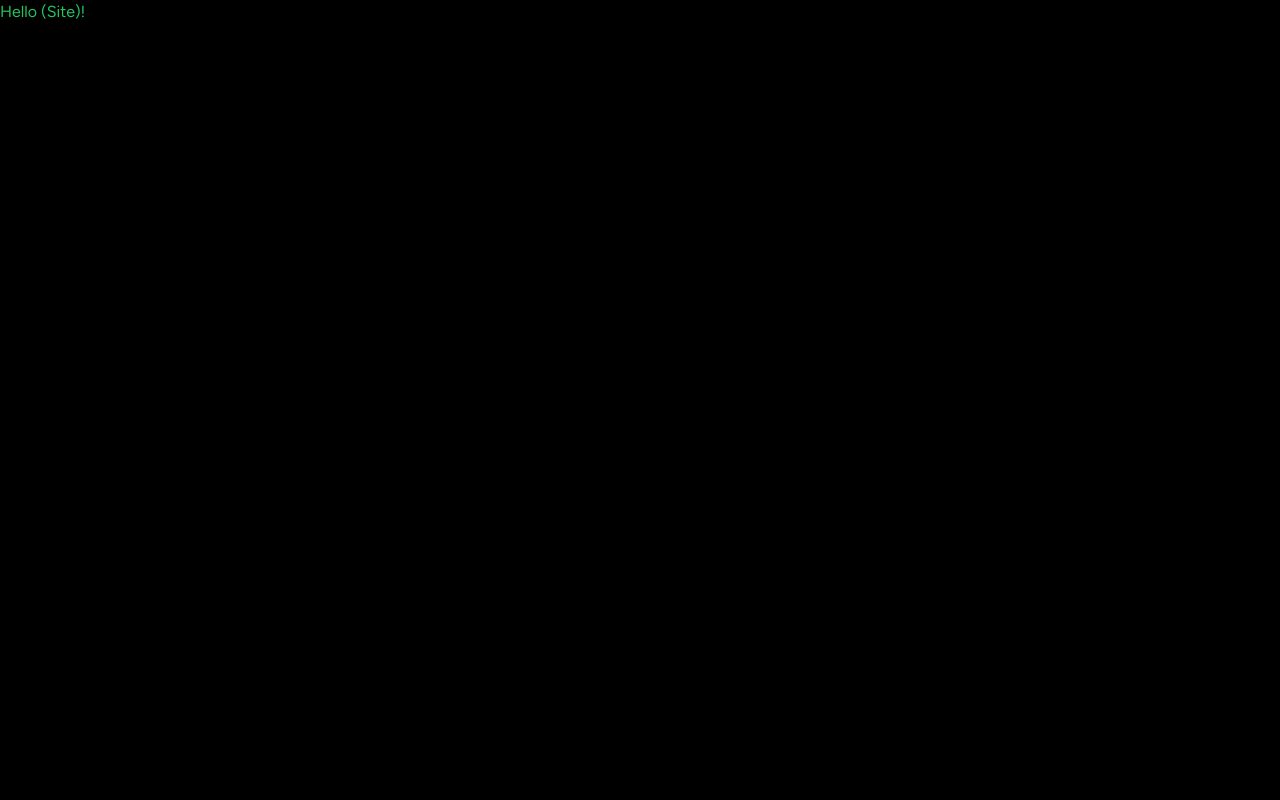
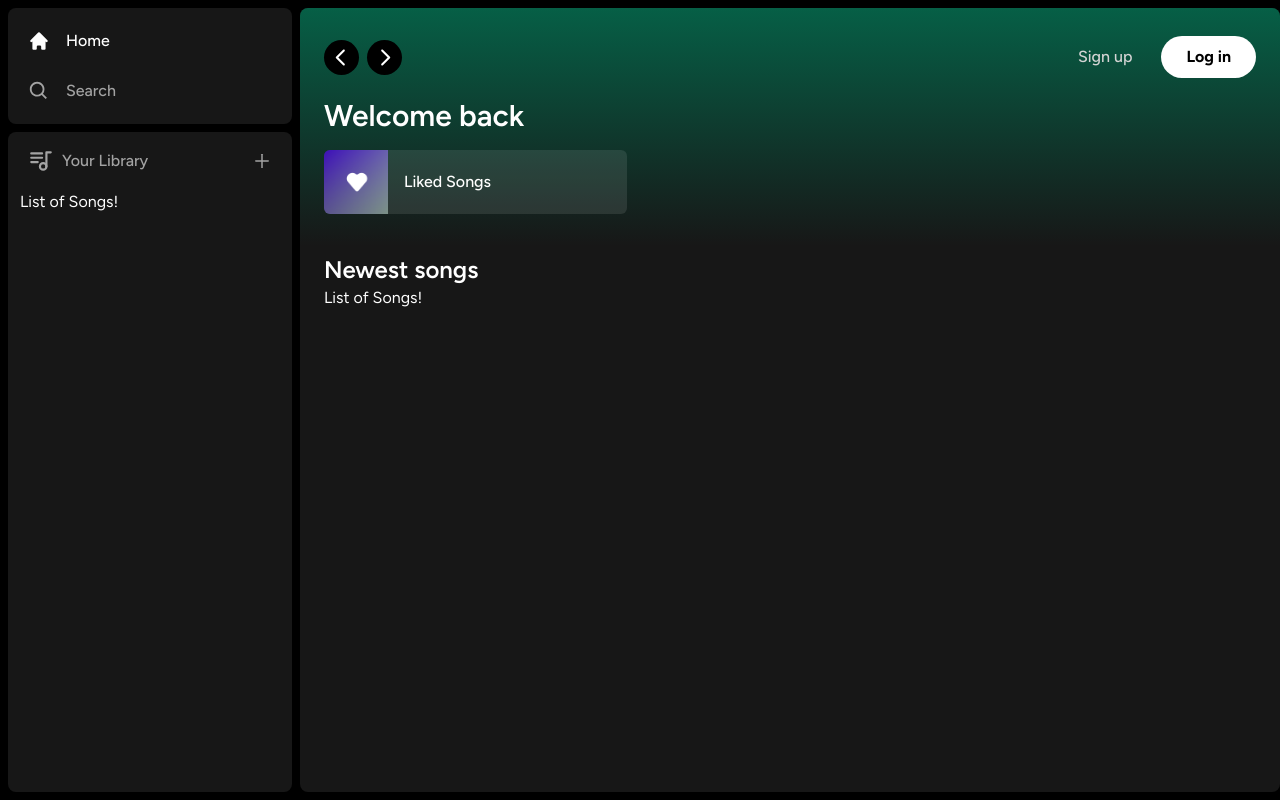
Before and after one commit to NickCoder123/spotify-clone, a Next.js app: page / in a window 1280 px wide. Built offline with nearby package versions, Linux system fonts and the light colour scheme.

Commit message:
Updated Layout

```diff
--- a/app/(site)/page.tsx
+++ b/app/(site)/page.tsx
@@ -1,5 +1,33 @@
+import Header from "@/components/Header";
+import ListItem from "@/components/ListItem";
+
 export default function Home() {
   return (
-    <div className="text-green-500">Hello (Site)!</div>
+    <div className="bg-neutral-900 rounded-lg h-full w-full overflow-hidden overflow-y-auto">
+      <Header>
+        <div className="mb-2">
+          <h1 className="text-white text-3xl font-semibold">
+            Welcome back
+          </h1>
+          <div className="grid grid-cols-1 sm:grid-cols-2 xl:grid-cols-3 2xl:grid-cols-4 gap-3 mt-4">
+            <ListItem
+              image="/images/liked.png"
+              name="Liked Songs"
+              href="liked"
+            />
+          </div>
+        </div>
+      </Header>
+      <div className="mt-2 mb-7 px-6">
+        <div className="flex justify-between items-center">
+          <h1 className="text-white text-2xl font-semibold">
+            Newest songs
+          </h1>
+        </div>
+        <div>
+          List of Songs!
+        </div>
+      </div>
+    </div>
   );
 }
--- a/app/layout.tsx
+++ b/app/layout.tsx
@@ -1,5 +1,7 @@
 import './globals.css'
 import { Figtree } from 'next/font/google'
+
+import Sidebar from '@/components/Sidebar'
 
 const font = Figtree({ subsets: ['latin'] })
 
@@ -15,7 +17,11 @@ export default function RootLayout({
 }) {
   return (
     <html lang="en">
-      <body className={font.className}>{children}</body>
+      <body className={font.className}>
+        <Sidebar>
+          {children}
+        </Sidebar>
+      </body>
     </html>
   )
 }
--- /dev/null
+++ b/components/Box.tsx
@@ -0,0 +1,22 @@
+import { twMerge } from "tailwind-merge";
+
+interface BoxProps {
+  children: React.ReactNode;
+  className?: string;
+}
+
+const Box: React.FC<BoxProps> = ({
+  children,
+  className
+}) => {
+  return (
+    <div className={twMerge(
+      `bg-neutral-900 rounded-lg h-fit w-full`,
+      className
+    )}>
+      {children}
+    </div>
+  )
+}
+
+export default Box
--- /dev/null
+++ b/components/Button.tsx
@@ -0,0 +1,32 @@
+import { forwardRef } from 'react';
+import { twMerge } from 'tailwind-merge';
+
+interface ButtonProps
+  extends React.ButtonHTMLAttributes<HTMLButtonElement> {}
+
+const Button = forwardRef<HTMLButtonElement, ButtonProps>(({
+  className,
+  children,
+  disabled,
+  type = "button",
+  ...props
+}, ref) => {
+  return (
+    <button
+      type={type}
+      className={twMerge(`
+        w-full rounded-full bg-green-500 border border-transparent px-3 py-3 disabled:cursor-not-allowed disabled:opacity-50 text-black font-bold hover:opacity-75 transition
+      `, className
+      )}
+      disabled={disabled}
+      ref={ref}
+      {...props}
+    >
+      {children}
+    </button>
+  )
+})
+
+Button.displayName = "Button";
+
+export default Button
--- /dev/null
+++ b/components/Header.tsx
@@ -0,0 +1,85 @@
+"use client";
+
+import { useRouter } from "next/navigation";
+import { twMerge } from "tailwind-merge";
+import { RxCaretLeft, RxCaretRight } from 'react-icons/rx';
+import { HiHome } from "react-icons/hi";
+import { BiSearch } from "react-icons/bi";
+
+import Button from "./Button";
+
+interface HeaderProps {
+  children: React.ReactNode;
+  className?: string;
+}
+
+const Header: React.FC<HeaderProps> = ({
+  children,
+  className
+}) => {
+  const router = useRouter();
+
+  const handleLogout = () => {
+    // handle logout in the future
+  }
+
+  return (
+    <div className={twMerge(`
+      h-fit bg-gradient-to-b from-emerald-800 p-6
+    `,
+    className
+    )}>
+      <div className="w-full mb-4 flex items-center justify-between">
+        <div className="md:flex hidden gap-x-2 items-center">
+          <button
+            onClick={() => router.back()}
+            className="rounded-full bg-black flex items-center justify-center hover:opacity-75 transition"
+          >
+            <RxCaretLeft className="text-white" size={35} />
+          </button>
+          <button
+            onClick={() => router.forward()}
+            className="rounded-full bg-black flex items-center justify-center hover:opacity-75 transition"
+          >
+            <RxCaretRight className="text-white" size={35} />
+          </button>
+        </div>
+        <div className="flex md:hidden gap-x-2 items-center">
+          <button
+            className="rounded-full p-2 bg-white flex items-center justify-center hover:opacity-75 transition"
+          >
+            <HiHome className="text-black" size={20} />
+          </button>
+          <button
+            className="rounded-full p-2 bg-white flex items-center justify-center hover:opacity-75 transition"
+          >
+            <BiSearch className="text-black" size={20} />
+          </button>
+        </div>
+        <div className="flex justify-between items-center gap-x-4">
+          <>
+            <div>
+              <Button
+                onClick={() => {}}
+                className="bg-transparent text-neutral-300 font-medium"
+              >
+                Sign up
+              </Button>
+            </div>
+            <div>
+              <Button
+                onClick={() => {}}
+                className="bg-white px-6 py-2"
+              >
+                Log in
+              </Button>
+            </div>
+          </>
+        </div>
+      </div>
+      {children}
+    </div>
+  )
+}
+
+export default Header
--- /dev/null
+++ b/components/Library.tsx
@@ -0,0 +1,33 @@
+"use client";
+
+import { TbPlaylist } from 'react-icons/tb';
+import { AiOutlinePlus } from 'react-icons/ai';
+
+const Library = () => {
+  const onClick = () => {
+    // Handle upload later
+  };
+
+  return (
+    <div className="flex flex-col">
+      <div className="flex items-center justify-between px-5 pt-4">
+        <div className="inline-flex items-center gap-x-2">
+          <TbPlaylist className="text-neutral-400" size={26} />
+          <p className="text-neutral-400 font-medium text-md">
+            Your Library
+          </p>
+        </div>
+        <AiOutlinePlus
+          onClick={onClick}
+          size={20}
+          className="text-neutral-400 cursor-pointer hover:text-white transition"
+        />
+      </div>
+      <div className="flex flex-col gap-y-2 mt-4 px-3">
+        List of Songs!
+      </div>
+    </div>
+  )
+}
+
+export default Library
--- /dev/null
+++ b/components/ListItem.tsx
@@ -0,0 +1,45 @@
+"use client";
+
+import Image from "next/image";
+import { useRouter } from "next/navigation";
+import { FaPlay } from 'react-icons/fa';
+
+interface ListItemProps {
+  image: string;
+  name: string;
+  href: string;
+}
+
+const ListItem: React.FC<ListItemProps> = ({
+  image,
+  name,
+  href
+}) => {
+  const router = useRouter();
+
+  const onClick = () => {
+    // add authentication before push
+    router.push(href);
+  }
+
+  return (
+    <button onClick={onClick} className="relative flex group items-center rounded-md overflow-hidden gap-x-4 bg-neutral-100/10 hover:bg-neutral-100/20 transition pr-4">
+      <div className="relative min-h-[64px] min-w-[64px]">
+        <Image
+          className="object-cover"
+          fill
+          src={image}
+          alt="Image"
+        />
+      </div>
+      <p className="font-medium truncate py-5">
+        {name}
+      </p>
+      <div className="absolute transition opacity-0 rounded-full flex items-center justify-center bg-green-500 drop-shadow-md p-4 right-5 group-hover:opacity-100 hover:scale-110">
+        <FaPlay className="text-black" />
+      </div>
+    </button>
+  )
+}
+
+export default ListItem
--- /dev/null
+++ b/components/Sidebar.tsx
@@ -0,0 +1,60 @@
+"use client";
+
+import { usePathname } from "next/navigation";
+import { useMemo } from "react";
+import { HiHome } from "react-icons/hi";
+import { BiSearch } from "react-icons/bi";
+
+import Box from "./Box";
+import SidebarItem from "./SidebarItem";
+import Library from "./Library";
+
+interface SidebarProps {
+  children: React.ReactNode;
+}
+
+const Sidebar: React.FC<SidebarProps> = ({
+  children
+}) => {
+  const pathname = usePathname();
+
+  const routes = useMemo(() => [
+    {
+      icon: HiHome,
+      label: 'Home',
+      active: pathname !== '/search',
+      href: '/'
+    },
+    {
+      icon: BiSearch,
+      label: 'Search',
+      active: pathname === '/search',
+      href: '/search'
+    }
+  ], [pathname]);
+
+  return (
+    <div className="flex h-full">
+      <div className="hidden md:flex flex-col gap-y-2 bg-black h-full w-[300px] p-2">
+        <Box>
+          <div className="flex flex-col gap-y-4 px-5 py-4">
+            {routes.map((item) => (
+              <SidebarItem
+                key={item.label}
+                {...item}
+              />
+            ))}
+          </div>
+        </Box>
+        <Box className="overflow-y-auto h-full">
+          <Library />
+        </Box>
+      </div>
+      <main className="h-full flex-1 overflow-y-auto py-2">
+        {children}
+      </main>
+    </div>
+  );
+}
+
+export default Sidebar
--- /dev/null
+++ b/components/SidebarItem.tsx
@@ -0,0 +1,32 @@
+import Link from "next/link";
+import { IconType } from "react-icons";
+import { twMerge } from "tailwind-merge";
+
+interface SidebarItemProps {
+  icon: IconType;
+  label: string;
+  active?: boolean;
+  href: string;
+}
+
+const SidebarItem: React.FC<SidebarItemProps> = ({
+  icon: Icon,
+  label,
+  active,
+  href
+}) => {
+  return (
+    <Link
+      href={href}
+      className={twMerge(
+        `flex flex-row h-auto items-center w-full gap-x-4 text-md font-medium cursor-pointer hover:text-white transition text-neutral-400 py-1`,
+        active && 'text-white'
+      )}
+    >
+      <Icon size={26} />
+      <p className="truncate w-full">{label}</p>
+    </Link>
+  )
+}
+
+export default SidebarItem
--- a/package.json
+++ b/package.json
@@ -19,6 +19,8 @@
     "postcss": "8.4.24",
     "react": "18.2.0",
     "react-dom": "18.2.0",
+    "react-icons": "^4.9.0",
+    "tailwind-merge": "^1.13.2",
     "tailwindcss": "3.3.2",
     "typescript": "5.1.3"
   }
```
Also changed, not shown: public/images/liked.png (added), 1 other file (tests, documents, lock files or other folders).
